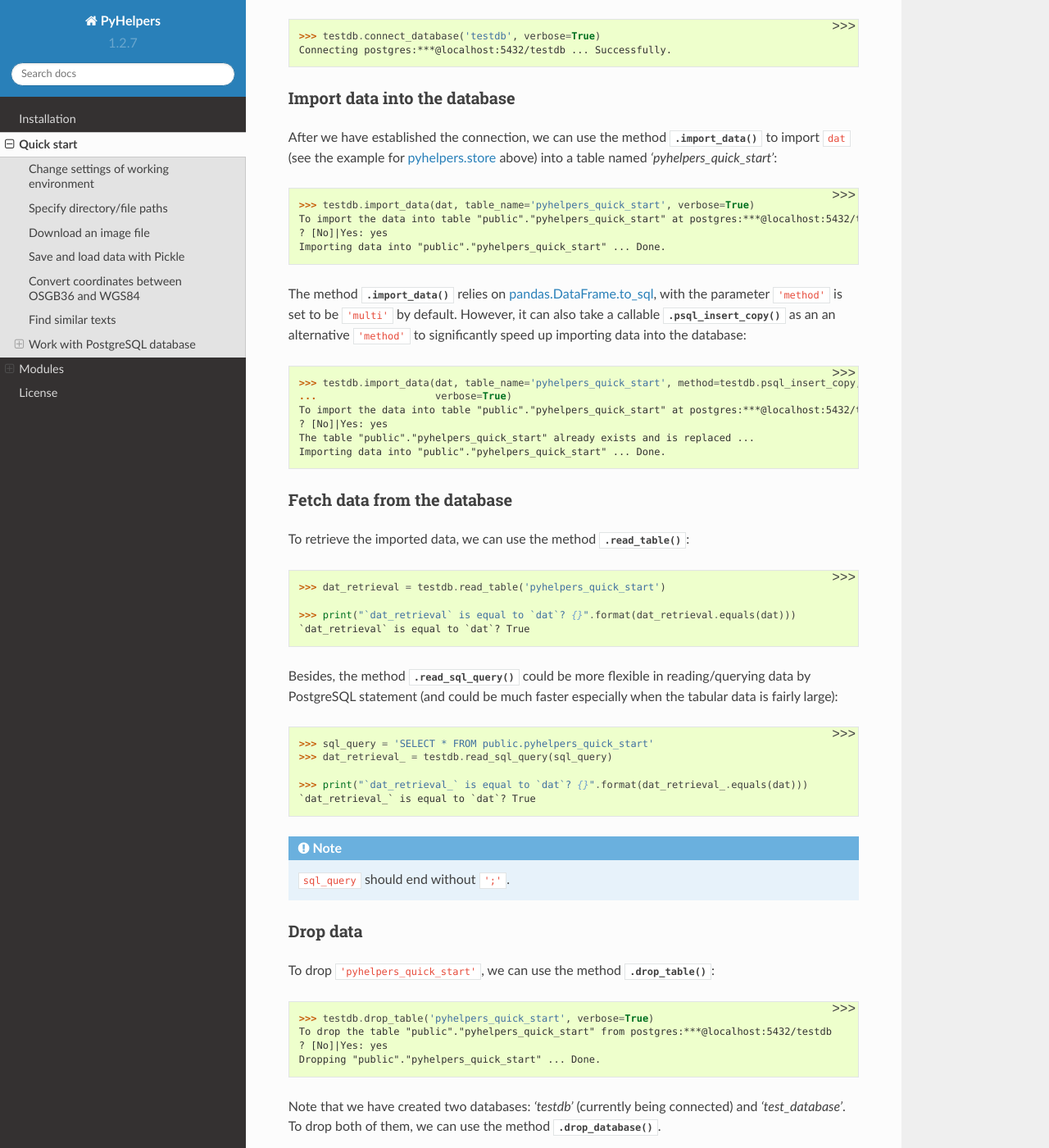
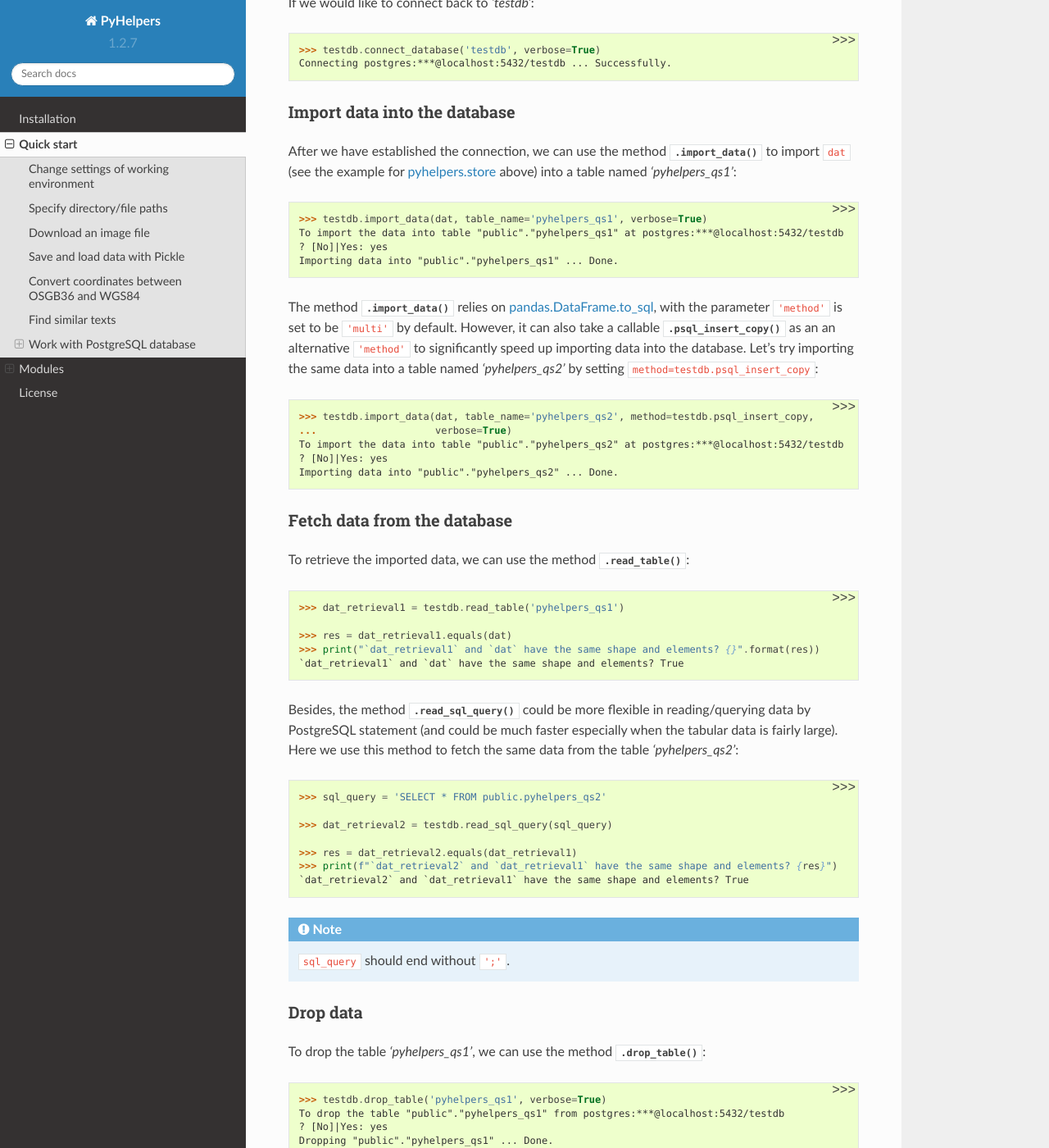
Before and after one commit to mikeqfu/pyhelpers, a Sphinx documentation site: the page built from docs/source/quick-start.rst, in a window 1280 px wide and 1400 px high, scrolled down 9068 px. Shown: the whole window at 82% size. Built offline with Sphinx 7.4.7 and the Read the Docs theme 2.0.0, drawn with Linux system fonts in a browser that asks for light colours; some of the changed text lies outside the part shown.

Commit message:
Modify docs\source\quick-start.rst

```diff
--- a/docs/source/quick-start.rst
+++ b/docs/source/quick-start.rst
@@ -78,14 +78,15 @@ In the case the the folder ``'pyhelpers_quick_start'`` does not exist, we could
 
     >>> print("The directory \"{}\" exists? {}".format(
     ...     os.path.relpath(path_to_qs), os.path.isdir(path_to_qs)))
-    he directory "pyhelpers_quick_start" exists? True.
+    The directory "pyhelpers_quick_start" exists? True.
 
 If we provide a filename (formed of a name and of a file and a file extension), we can get an absolute path to the file as well. For example:
 
 .. code-block:: python
 
     >>> path_to_pickle = cd(path_to_qs, "dat.pickle")
-    >>> # equivalent to: cd("pyhelpers_quick_start", "dat.pickle")
+    >>> # equivalent to:
+    >>> # cd("pyhelpers_quick_start", "dat.pickle")
 
     >>> print(os.path.relpath(path_to_pickle))
     pyhelpers_quick_start\dat.pickle
@@ -100,7 +101,7 @@ When a filename is provided and ``mkdir=True``, the function will just create th
 
     >>> print("The directory \"{}\" exists? {}".format(
     ...     os.path.relpath(path_to_qs_data_dir), os.path.exists(path_to_qs_data_dir)))
-    he directory "pyhelpers_quick_start\data" exists? False
+    The directory "pyhelpers_quick_start\data" exists? False
 
     >>> dat_filename = "dat.pickle"
 
@@ -456,25 +457,24 @@ If we would like to connect back to *'testdb'*:
 Import data into the database
 -----------------------------
 
-After we have established the connection, we can use the method :py:meth:`.import_data()<pyhelpers.sql.PostgreSQL.import_data>` to import ``dat`` (see the example for :ref:`pyhelpers.store<store-dat>` above) into a table named *'pyhelpers_quick_start'*:
+After we have established the connection, we can use the method :py:meth:`.import_data()<pyhelpers.sql.PostgreSQL.import_data>` to import ``dat`` (see the example for :ref:`pyhelpers.store<store-dat>` above) into a table named *'pyhelpers_qs1'*:
 
 .. code-block:: python
 
-    >>> testdb.import_data(dat, table_name='pyhelpers_quick_start', verbose=True)
-    To import the data into table "public"."pyhelpers_quick_start" at postgres:***@localhost:5432/testdb
+    >>> testdb.import_data(dat, table_name='pyhelpers_qs1', verbose=True)
+    To import the data into table "public"."pyhelpers_qs1" at postgres:***@localhost:5432/testdb
     ? [No]|Yes: yes
-    Importing data into "public"."pyhelpers_quick_start" ... Done.
+    Importing data into "public"."pyhelpers_qs1" ... Done.
 
-The method :py:meth:`.import_data()<pyhelpers.sql.PostgreSQL.import_data>` relies on `pandas.DataFrame.to_sql`_, with the parameter ``'method'`` is set to be ``'multi'`` by default. However, it can also take a callable :py:meth:`.psql_insert_copy()<pyhelpers.sql.PostgreSQL.psql_insert_copy>` as an an alternative ``'method'`` to significantly speed up importing data into the database:
+The method :py:meth:`.import_data()<pyhelpers.sql.PostgreSQL.import_data>` relies on `pandas.DataFrame.to_sql`_, with the parameter ``'method'`` is set to be ``'multi'`` by default. However, it can also take a callable :py:meth:`.psql_insert_copy()<pyhelpers.sql.PostgreSQL.psql_insert_copy>` as an an alternative ``'method'`` to significantly speed up importing data into the database. Let's try importing the same data into a table named *'pyhelpers_qs2'* by setting ``method=testdb.psql_insert_copy``:
 
 .. code-block:: python
 
-    >>> testdb.import_data(dat, table_name='pyhelpers_quick_start', method=testdb.psql_insert_copy,
+    >>> testdb.import_data(dat, table_name='pyhelpers_qs2', method=testdb.psql_insert_copy,
     ...                    verbose=True)
-    To import the data into table "public"."pyhelpers_quick_start" at postgres:***@localhost:5432/testdb
+    To import the data into table "public"."pyhelpers_qs2" at postgres:***@localhost:5432/testdb
     ? [No]|Yes: yes
-    The table "public"."pyhelpers_quick_start" already exists and is replaced ...
-    Importing data into "public"."pyhelpers_quick_start" ... Done.
+    Importing data into "public"."pyhelpers_qs2" ... Done.
 
 
 Fetch data from the database
@@ -484,20 +484,23 @@ To retrieve the imported data, we can use the method :py:meth:`.read_table()<pyh
 
 .. code-block:: python
 
-    >>> dat_retrieval = testdb.read_table('pyhelpers_quick_start')
+    >>> dat_retrieval1 = testdb.read_table('pyhelpers_qs1')
 
-    >>> print("`dat_retrieval` is equal to `dat`? {}".format(dat_retrieval.equals(dat)))
-    `dat_retrieval` is equal to `dat`? True
+    >>> res = dat_retrieval1.equals(dat)
+    >>> print("`dat_retrieval1` and `dat` have the same shape and elements? {}".format(res))
+    `dat_retrieval1` and `dat` have the same shape and elements? True
 
-Besides, the method :py:meth:`.read_sql_query()<pyhelpers.sql.PostgreSQL.read_sql_query>` could be more flexible in reading/querying data by PostgreSQL statement (and could be much faster especially when the tabular data is fairly large):
+Besides, the method :py:meth:`.read_sql_query()<pyhelpers.sql.PostgreSQL.read_sql_query>` could be more flexible in reading/querying data by PostgreSQL statement (and could be much faster especially when the tabular data is fairly large). Here we use this method to fetch the same data from the table *'pyhelpers_qs2'*:
 
 .. code-block:: python
 
-    >>> sql_query = 'SELECT * FROM public.pyhelpers_quick_start'
-    >>> dat_retrieval_ = testdb.read_sql_query(sql_query)
+    >>> sql_query = 'SELECT * FROM public.pyhelpers_qs2'
 
-    >>> print("`dat_retrieval_` is equal to `dat`? {}".format(dat_retrieval_.equals(dat)))
-    `dat_retrieval_` is equal to `dat`? True
+    >>> dat_retrieval2 = testdb.read_sql_query(sql_query)
+
+    >>> res = dat_retrieval2.equals(dat_retrieval1)
+    >>> print(f"`dat_retrieval2` and `dat_retrieval1` have the same shape and elements? {res}")
+    `dat_retrieval2` and `dat_retrieval1` have the same shape and elements? True
 
 .. note::
 
@@ -507,33 +510,33 @@ Besides, the method :py:meth:`.read_sql_query()<pyhelpers.sql.PostgreSQL.read_sq
 Drop data
 ---------
 
-To drop ``'pyhelpers_quick_start'``, we can use the method :py:meth:`.drop_table()<pyhelpers.sql.PostgreSQL.drop_table>`:
+To drop the table *'pyhelpers_qs1'*, we can use the method :py:meth:`.drop_table()<pyhelpers.sql.PostgreSQL.drop_table>`:
 
 .. code-block:: python
 
-    >>> testdb.drop_table('pyhelpers_quick_start', verbose=True)
-    To drop the table "public"."pyhelpers_quick_start" from postgres:***@localhost:5432/testdb
+    >>> testdb.drop_table('pyhelpers_qs1', verbose=True)
+    To drop the table "public"."pyhelpers_qs1" from postgres:***@localhost:5432/testdb
     ? [No]|Yes: yes
-    Dropping "public"."pyhelpers_quick_start" ... Done.
+    Dropping "public"."pyhelpers_qs1" ... Done.
 
-Note that we have created two databases: *'testdb'* (currently being connected) and *'test_database'*. To drop both of them, we can use the method :py:meth:`.drop_database()<pyhelpers.sql.PostgreSQL.drop_database>`.
+Note that we have created two databases: *'testdb'* (currently being connected) and *'test_database'*. To remove both of them from the database, we can use the method :py:meth:`.drop_database()<pyhelpers.sql.PostgreSQL.drop_database>`.
 
 .. code-block:: python
 
-    >>> # Drop 'testdb'
+    >>> # Drop 'testdb' (i.e. the currently connected database)
     >>> testdb.drop_database(verbose=True)
     To drop the database "testdb" from postgres:***@localhost:5432
     ? [No]|Yes: yes
     Dropping "testdb" ... Done.
-
-    >>> print(testdb.database_name)  # Check the currently connected database
-    postgres
 
     >>> # Drop 'test_database'
     >>> testdb.drop_database('test_database', verbose=True)
     To drop the database "test_database" from postgres:***@localhost:5432/postgres
     ? [No]|Yes: yes
     Dropping "test_database" ... Done.
+
+    >>> print(testdb.database_name)  # Check the currently connected database
+    postgres
 
 
 .. _`Python`: https://www.python.org/
```
